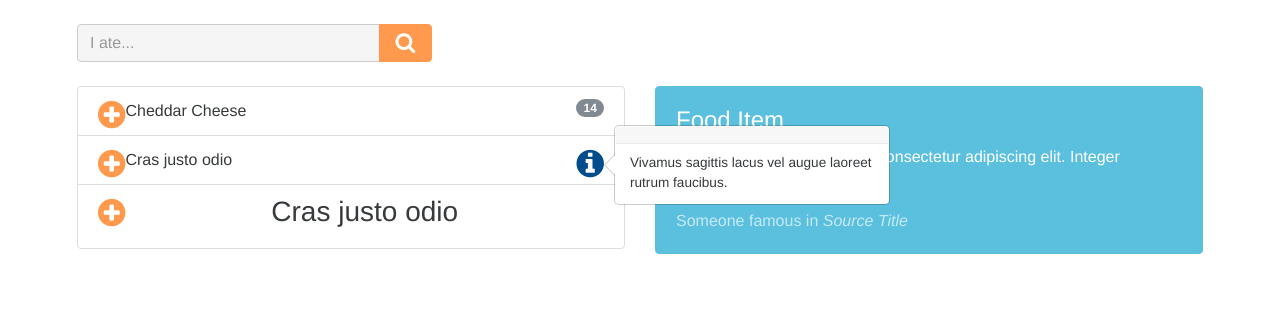
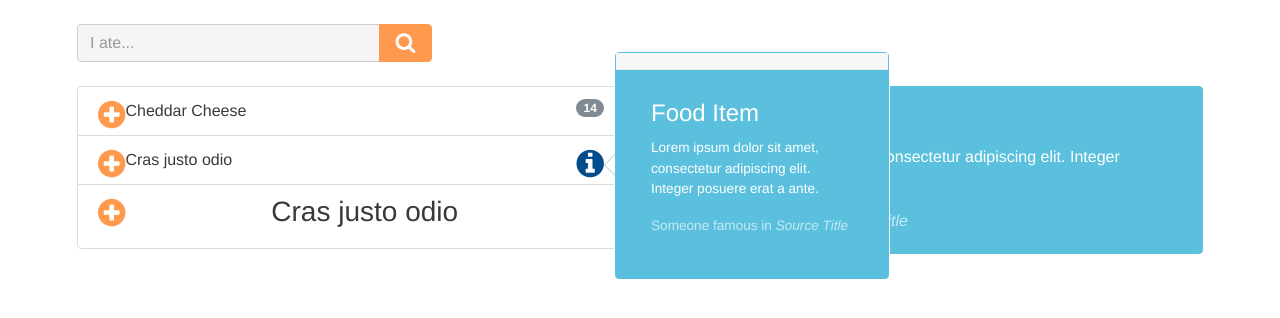
Before and after one commit to jzvarghese/Health_Tracker, a website: page index.html in a window 1280 px wide. Both pictures are taken after a click on the link 590 px from the left and 165 px from the top of the page. Drawn offline with nearby package versions, Linux system fonts and the light colour scheme.

Commit message:
feat: Add html markup to popover

```diff
--- a/css/styles.css
+++ b/css/styles.css
@@ -16,6 +16,12 @@ color: #3A99B2;
 /* gray for info links
 color: #818a91;
 */
+
+.popover {
+  background-color: #5bc0de;
+  border-color: #fff;
+  color: #fff;
+}
 
 
 .orange-text {
--- a/index.html
+++ b/index.html
@@ -41,7 +41,8 @@
               <a href="#" class="pull-left orange-text"><i class="fa fa-plus-circle fa-2x"></i></a>
               Cras justo odio
 
-              <a href="#" data-toggle="popover" data-placement="right" data-content="Vivamus sagittis lacus vel augue laoreet rutrum faucibus." class="pull-right"><i class="fa fa-info-circle fa-2x"></i></a>
+              <a href="#" data-toggle="popover" data-html="true" data-placement="right" data-content="<div class='card card-block card-inverse card-info'><h4 class='card-title'>Food Item</h4><blockquote class='card-blockquote'>
+              <p>Lorem ipsum dolor sit amet, consectetur adipiscing elit. Integer posuere erat a ante.</p><footer>Someone famous in <cite title='Source Title'>Source Title</cite></footer></blockquote></div>" class="pull-right"><i class="fa fa-info-circle fa-2x"></i></a>
 
 
             </li>
--- a/js/healthTracker.js
+++ b/js/healthTracker.js
@@ -5,4 +5,5 @@ $(function () {
   // enable both tooltips and popovers throughout the page
   $('[data-toggle="tooltip"]').tooltip();
   $('[data-toggle="popover"]').popover();
+
 });
```
